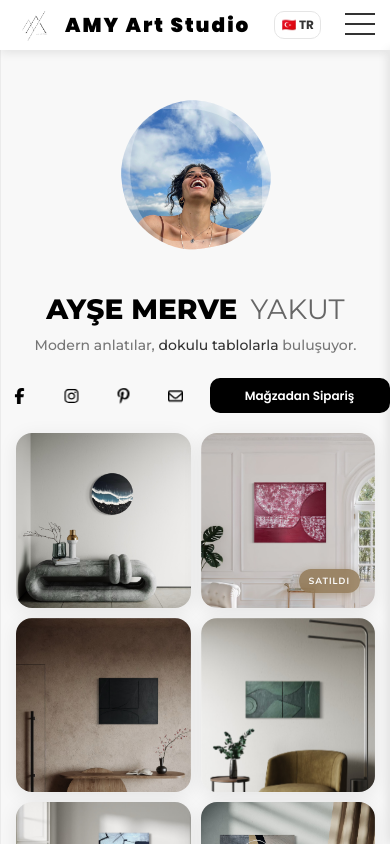
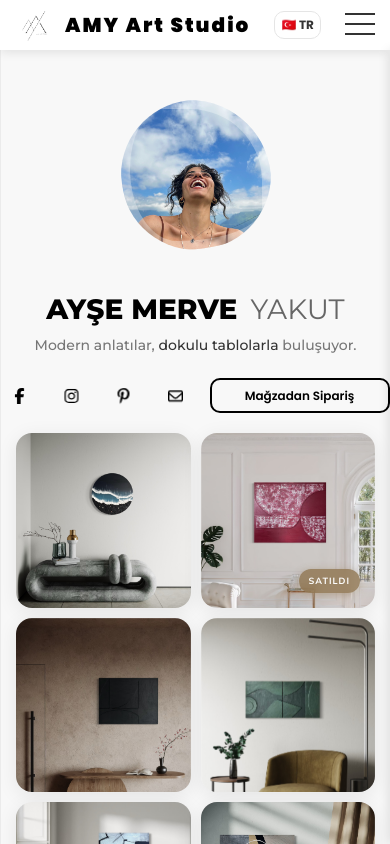
Before and after one commit to G-khan/amy, a React (Vite) app: page / in a window 390 px wide. Built offline with nearby package versions, Linux system fonts and the light colour scheme.

Commit message:
fix: Make the shop button background transparent and text black on mobile.

```diff
--- a/src/assets/css/mobile-fixes.css
+++ b/src/assets/css/mobile-fixes.css
@@ -83,6 +83,8 @@
   .tokyo_tm_home .social ul li .shop-button {
     font-size: 12px !important;
     padding: 10px 20px !important;
+    background: transparent !important;
+    color: #000 !important;
   }
 
   /* Fix card slider */
```
